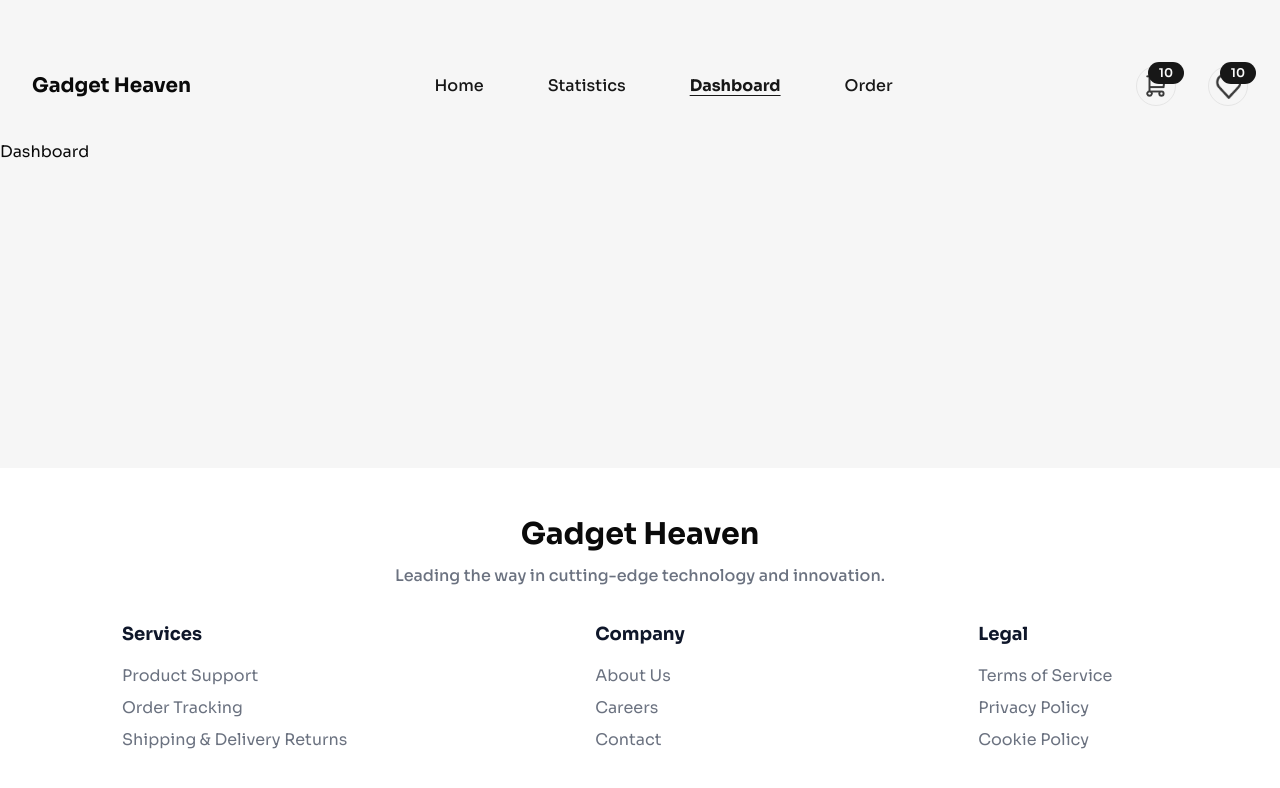
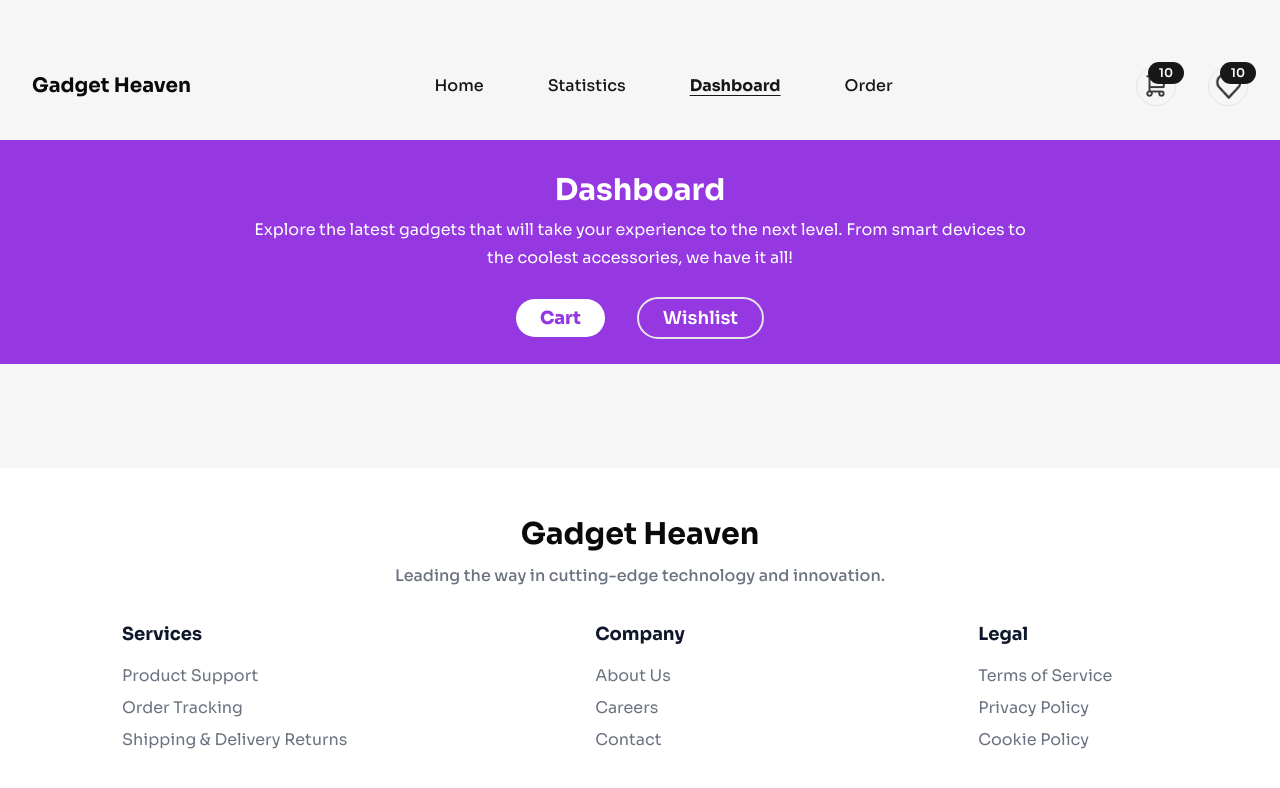
Before and after one commit to imashiksarkar/gadget-heaven, a React (Vite) app: page /dashboard in a window 1280 px wide. Shown: the top 788 px of the page. Built offline with nearby package versions, Linux system fonts and the light colour scheme.

Commit message:
- dashboard header complete

```diff
--- a/src/components/Cart/index.tsx
+++ b/src/components/Cart/index.tsx
@@ -1,7 +1,8 @@
-
 const Cart = () => {
   return (
-    <div>Cart</div>
+    <section>
+      <div className='con py-12'>cart</div>
+    </section>
   )
 }
 
--- a/src/pages/Dashboard/index.tsx
+++ b/src/pages/Dashboard/index.tsx
@@ -1,5 +1,43 @@
+import { Link, Outlet } from 'react-router-dom'
+
 const Dashboard = () => {
-  return <div>Dashboard</div>
+  return (
+    <section >
+      <header className='bg-[#9538E2] py-8'>
+        <div className='con flex flex-col items-center text-white'>
+          <h1 className='text-3xl font-bold'>Dashboard</h1>
+          <p className='mt-2 max-w-[65ch] text-center leading-7'>
+            Explore the latest gadgets that will take your experience to the
+            next level. From smart devices to the coolest accessories, we have
+            it all!
+          </p>
+
+          <ul className='btn-group flex gap-8 mt-8'>
+            <li>
+              <Link
+                to={'/dashboard/cart'}
+                className='px-6 py-2 rounded-full bg-white text-[#9538E2] text-lg font-extrabold'
+              >
+                Cart
+              </Link>
+            </li>
+            <li>
+              <Link
+                to={'/dashboard/wishlist'}
+                className='px-6 py-2 rounded-full border-2 text-white text-lg font-semibold'
+              >
+                Wishlist
+              </Link>
+            </li>
+          </ul>
+        </div>
+      </header>
+
+      <div className='content'>
+        <Outlet />
+      </div>
+    </section>
+  )
 }
 
 export default Dashboard
--- a/src/pages/NotFound/index.tsx
+++ b/src/pages/NotFound/index.tsx
@@ -1,7 +1,12 @@
 import Navbar from '@/components/Navbar'
 
 const NotFound = () => {
-  return <Navbar />
+  return (
+    <>
+      <Navbar />
+      <h1>Not Found</h1>
+    </>
+  )
 }
 
 export default NotFound
```
Also changed, not shown: src/App.tsx (+12 -0 lines).
